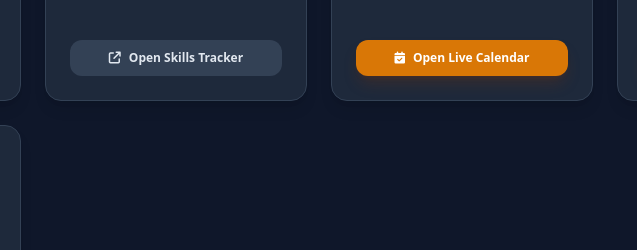
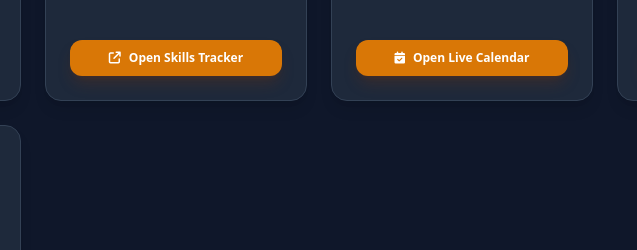
Before and after one commit to vectoredacademy/VectorEd-Academy-Onboarding-Dashboard, a plain HTML site: page index.html in a window 1280 px wide. Shown: the part 1729-1979 px from the top of the page, 321-958 px from the left. Drawn offline with nearby package versions, Linux system fonts and the light colour scheme.

Commit message:
Update index.html

```diff
--- a/index.html
+++ b/index.html
@@ -128,7 +128,7 @@
                         </p>
                     </div>
                     <div class="pt-6">
-                        <a href="https://vectored-skills.netlify.app/" target="_blank" class="w-full bg-slate-700 hover:bg-slate-600 text-slate-200 text-xs font-bold py-2.5 px-4 rounded-xl transition flex items-center justify-center gap-2">
+                        <a href="https://vectored-skills.netlify.app/" target="_blank" class="w-full bg-amber-600 hover:bg-amber-500 text-white text-xs font-bold py-2.5 px-4 rounded-xl transition shadow-lg shadow-amber-900/30 flex items-center justify-center gap-2">
                             <i class="fa-solid fa-arrow-up-right-from-square"></i> Open Skills Tracker
                         </a>
                     </div>
```
